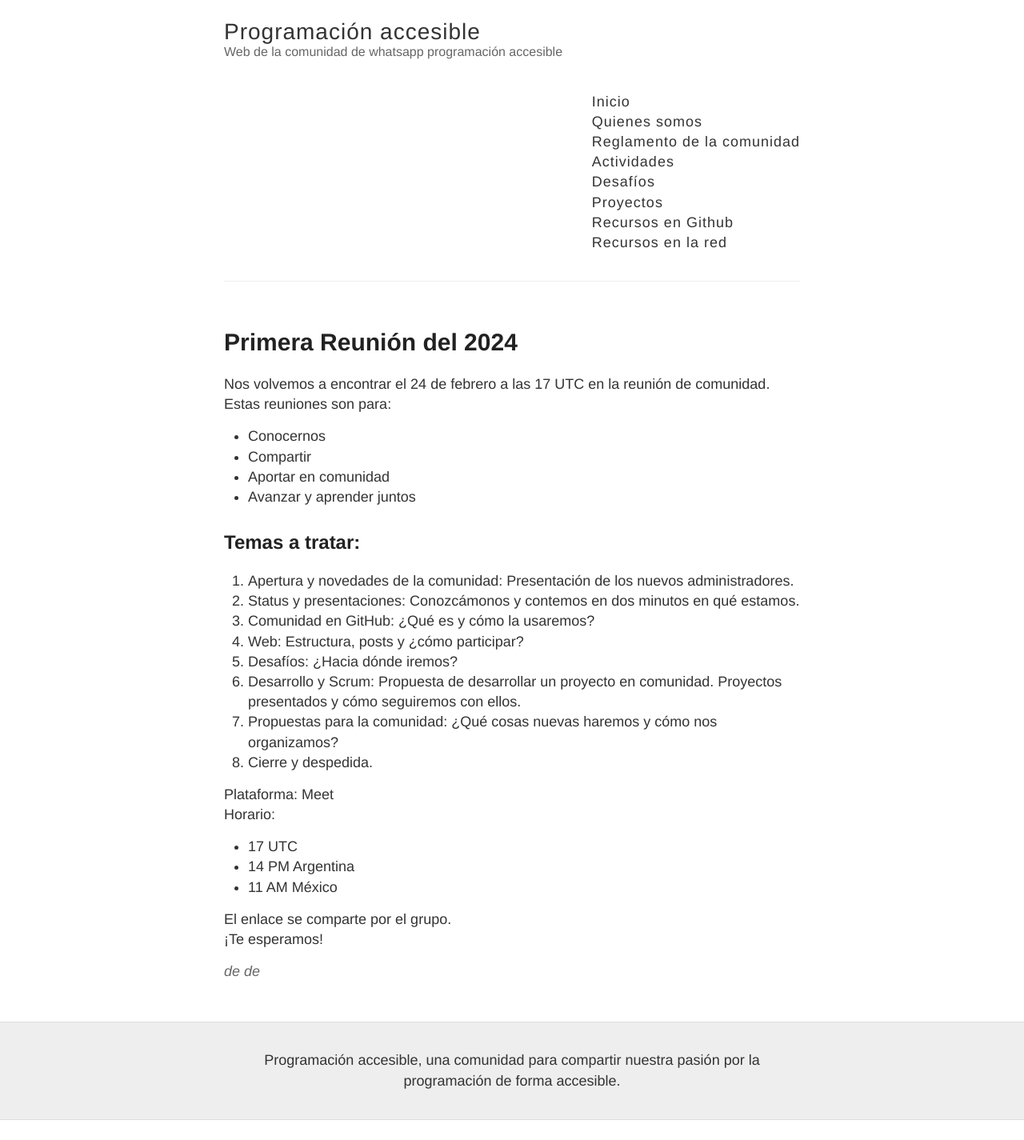
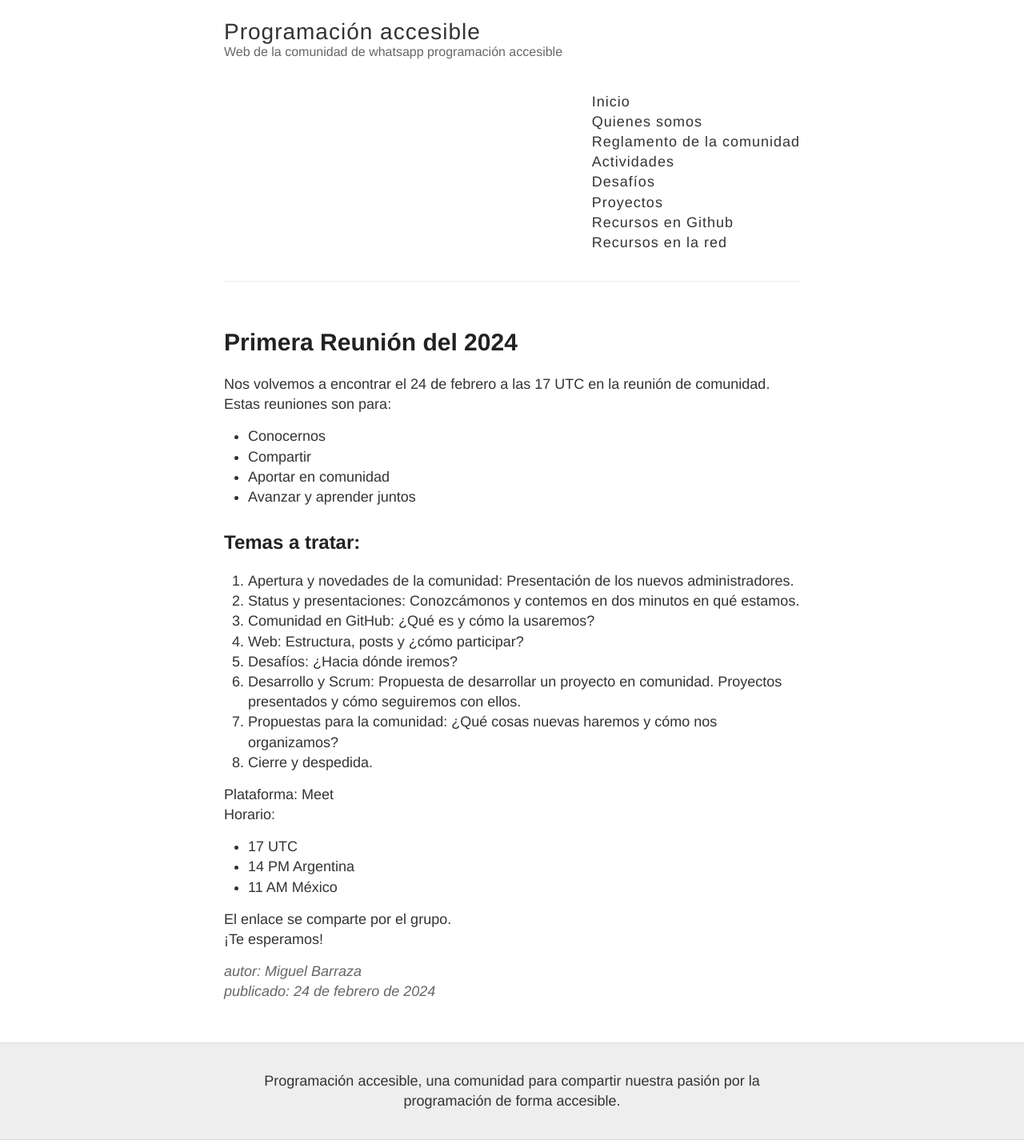
Before and after one commit to programacion-accesible/programacion-accesible.github.io, a Jekyll site: the page built from _posts/2024-2-24-reunion-comunidad-feb-2024.md, in a window 1280 px wide. Shown: the whole page at 80% size. Built offline with Jekyll 4.4.1, drawn with Linux system fonts in a browser that asks for light colours; before the commit the page ends 1400 px from its top, so only the background shows below that; some of the changed lines change nothing that is shown.

Commit message:
publicado autor y fecha

```diff
--- a/_layouts/post.html
+++ b/_layouts/post.html
@@ -5,32 +5,18 @@ layout: default
 <article class="post">
   <h1>{{ page.title }}</h1>
 
-  <div class="entry">
-    {{ content }}
-  </div>
+  <div class="entry">{{ content }}</div>
 
   <div class="date">
-    <time datetime="{{ post.date }}">
-      {{ post.date | date: '%-d' }} de
-      {% assign m = post.date | date: '%-m' %}
-      {% case m %}
-      {% when '1' %}enero
-      {% when '2' %}febrero
-      {% when '3' %}marzo
-      {% when '4' %}abril
-      {% when '5' %}mayo
-      {% when '6' %}junio
-      {% when '7' %}julio
-      {% when '8' %}agosto
-      {% when '9' %}septiembre
-      {% when '10' %}octubre
-      {% when '11' %}noviembre
-      {% when '12' %}diciembre
-{% endcase %}
-de
-{{ post.date | date: '%Y' }}
+    autor: {{ page.author }} <br />
+    publicado:
+    <time datetime="{{ page.date }}">
+      {{ page.date | date: '%-d' }} de {% assign m = page.date | date: '%-m' %}
+      {% case m %} {% when '1' %}enero {% when '2' %}febrero {% when '3' %}marzo
+      {% when '4' %}abril {% when '5' %}mayo {% when '6' %}junio {% when '7'
+      %}julio {% when '8' %}agosto {% when '9' %}septiembre {% when '10'
+      %}octubre {% when '11' %}noviembre {% when '12' %}diciembre {% endcase %}
+      de {{ page.date | date: '%Y' }}
     </time>
   </div>
-
-  {% include disqus.html %}
 </article>
```
